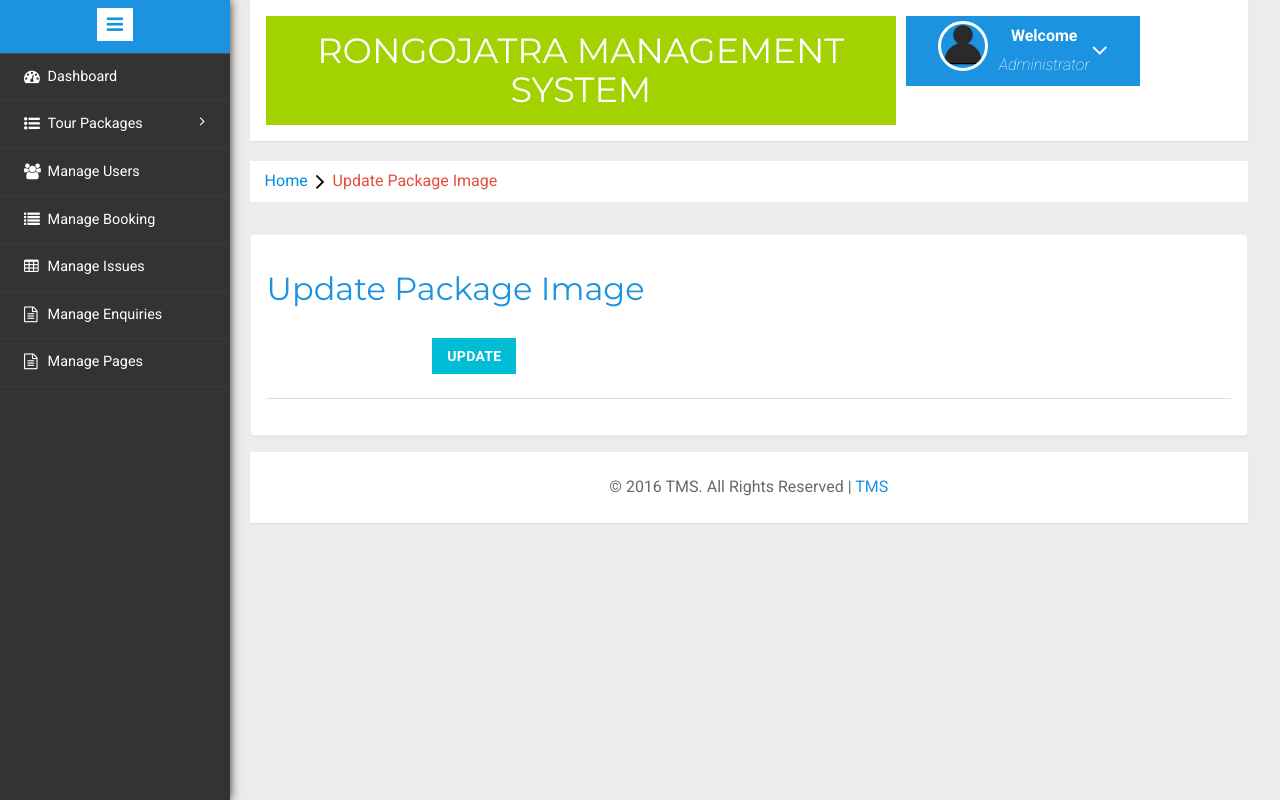
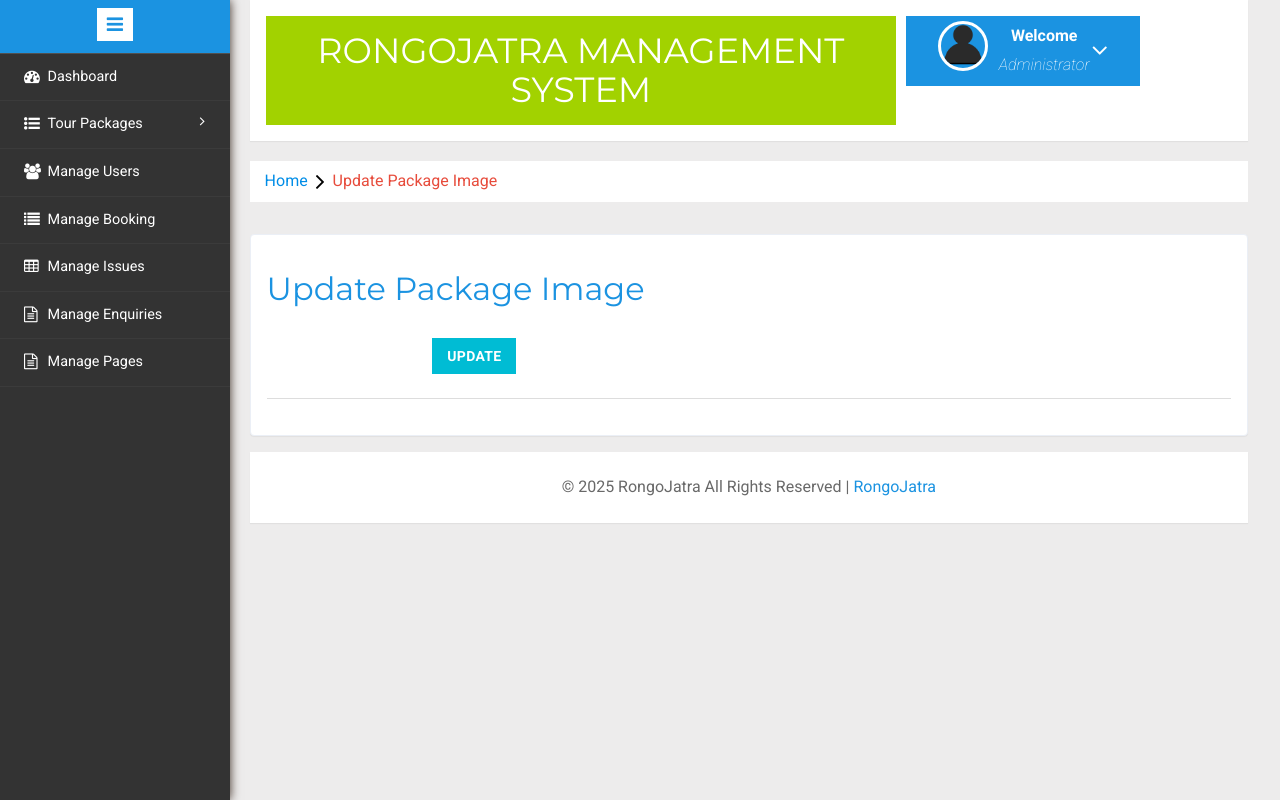
Before and after one commit to armin-sumon/RongoJatra, a PHP site: page /admin/change-image.php?imgid=1 in a window 1280 px wide. Run offline with PHP 8.4, Linux system fonts and the light colour scheme; the visitor is signed in with stand-in values (Sample User, id 1); data that the repository does not hold is empty.

Commit message:
Update footer.php

```diff
--- a/admin/includes/footer.php
+++ b/admin/includes/footer.php
@@ -1,3 +1,3 @@
 <div class="copyrights">
-	 <p>© 2016 TMS. All Rights Reserved |  <a href="#">TMS</a> </p>
+	 <p>© 2025 RongoJatra All Rights Reserved |  <a href="#">RongoJatra</a> </p>
 </div>
```
